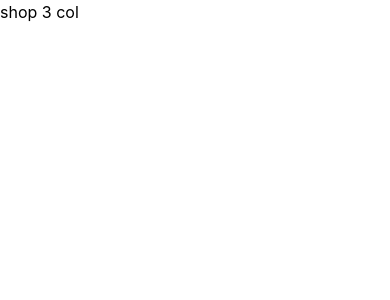
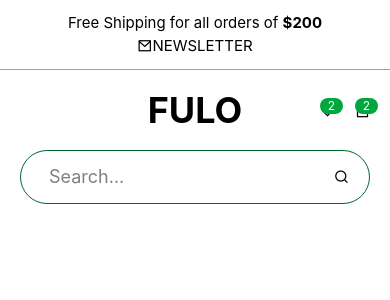
Before and after one commit to paawan-web-ai/E-Commerce-Website, a React (Vite) app in the folder Frontend/: page /shop/3-column in a window 390 px wide. Shown: the top 300 px of the page. Built offline with nearby package versions, Linux system fonts and the light colour scheme.

Commit message:
shop3page

```diff
--- /dev/null
+++ b/Frontend/src/Components/Navitems/Shop3FreeShiping/Shop3FreeShip.css
@@ -0,0 +1,11 @@
+@media (max-width: 1153px) {
+  .freeship-main {
+    display: flex;
+    flex-direction: column;
+    align-items: center;
+    font-size: 20px;
+  }
+  .hide-on-mobile {
+    display: none;
+  }
+}
--- /dev/null
+++ b/Frontend/src/Components/Navitems/Shop3FreeShiping/Shop3FreeShip.jsx
@@ -0,0 +1,19 @@
+import React from 'react'
+import "./Shop3FreeShip.css"
+const Shop3FreeShip = () => {
+    return (
+        <div className='freeship-main flex justify-between px-5 md:px-50 py-3 border-b border-gray-400'>
+            <div>
+                <p>Free Shipping for all orders of <span className='font-bold'>$200</span></p>
+            </div>
+            <div className='flex gap-5 lg:gap-10 '>
+                <p className='hide-on-mobile'>USD $</p>
+                <p className='hide-on-mobile'>ENGLISH</p>
+                <p className='hide-on-mobile'><i class="ri-stack-line"></i> MY COMPARE</p>
+                <p><i class="ri-mail-line"></i>NEWSLETTER</p>
+            </div>
+        </div>
+    )
+}
+
+export default Shop3FreeShip
--- /dev/null
+++ b/Frontend/src/Components/Navitems/Shop3Navbar/Shop3Nav.css
@@ -0,0 +1,18 @@
+@media (max-width: 1332px) {
+  .shop3-call {
+    display: none;
+  }
+  .shop3-search {
+    display: block-inline;
+  }
+}
+@media (max-width: 900px) {
+  .shop3-heading {
+    position: relative;
+    left: 50%;
+    transform: translateX(-50%);
+    text-align: center;
+    margin: 0;
+    order: unset; /* Override the flex order for absolute positioning */
+  }
+}
--- /dev/null
+++ b/Frontend/src/Components/Navitems/Shop3Navbar/Shop3Nav.jsx
@@ -0,0 +1,56 @@
+import React from 'react'
+import "./Shop3Nav.css";
+
+const Shop3Nav = () => {
+    return (
+        <nav className='shop3-nav-main w-full px-5 lg:px-50 py-5'>
+            {/* Main Container: Flex-wrap allows items to drop to next line */}
+            <div className='flex flex-wrap lg:flex-nowrap justify-between items-center gap-y-5'>
+
+                {/* Logo - Always left (or top-left) */}
+                <div className='shop3-heading text-4xl md:text-6xl  font-bold order-1'>
+                    <h1>FULO</h1>
+                </div>
+
+                {/* Icons - Moved to order-2 to stay next to logo on smaller screens */}
+                <div className='flex items-center gap-5 order-2 lg:order-3'>
+                    <div className="relative">
+                        <i className="ri-heart-line text-3xl md:text-4xl"></i>
+                        <span className="absolute top-0 -right-2 bg-green-600 text-white text-xs px-2 rounded-full">
+                            2
+                        </span>
+                    </div>
+                    <div className="relative">
+                        <i className="ri-shopping-bag-line text-3xl md:text-4xl"></i>
+                        <span className="absolute top-0 -right-2 bg-green-600 text-white text-xs px-2 rounded-full">
+                            2
+                        </span>
+                    </div>
+                </div>
+
+                {/* Wrapper for Search and Call */}
+                <div className='shop3-items w-full lg:w-auto flex flex-col lg:flex-row gap-5 lg:gap-17 items-center order-3 lg:order-2'>
+                    {/* Call Section: Hidden via CSS at 1352px as per your request */}
+                    <div className='shop3-call flex items-center gap-2'>
+                        <div className='text-4xl text-green-600'>
+                            <i className="ri-phone-line"></i>
+                        </div>
+                        <div>
+                            <p className="text-sm">need help?</p>
+                            <p className='text-xl font-semibold'>+00 123456789</p>
+                        </div>
+                    </div>
+
+                    {/* Search Box: Becomes full width/centered at smaller sizes */}
+                    <div className='shop3-search flex items-center border w-full lg:w-fit px-5 md:px-10 py-1 rounded-4xl border-green-800'>
+                        <input type="text" placeholder="Search..." className='outline-none p-2 text-lg w-full' />
+                        <i className="ri-search-line"></i>
+                    </div>
+                </div>
+
+            </div>
+        </nav>
+    )
+}
+
+export default Shop3Nav
--- a/Frontend/src/pages/shop/Shopthreecolumn.jsx
+++ b/Frontend/src/pages/shop/Shopthreecolumn.jsx
@@ -1,9 +1,12 @@
 import React from 'react'
+import Shop3FreeShip from '../../Components/Navitems/Shop3FreeShiping/Shop3FreeShip'
+import Shop3Nav from '../../Components/Navitems/Shop3Navbar/Shop3Nav'
 
 const Shopthreecolumn = () => {
     return (
         <div>
-            <h1>shop 3 col</h1>
+            <Shop3FreeShip />
+            <Shop3Nav />
         </div>
     )
 }
```
